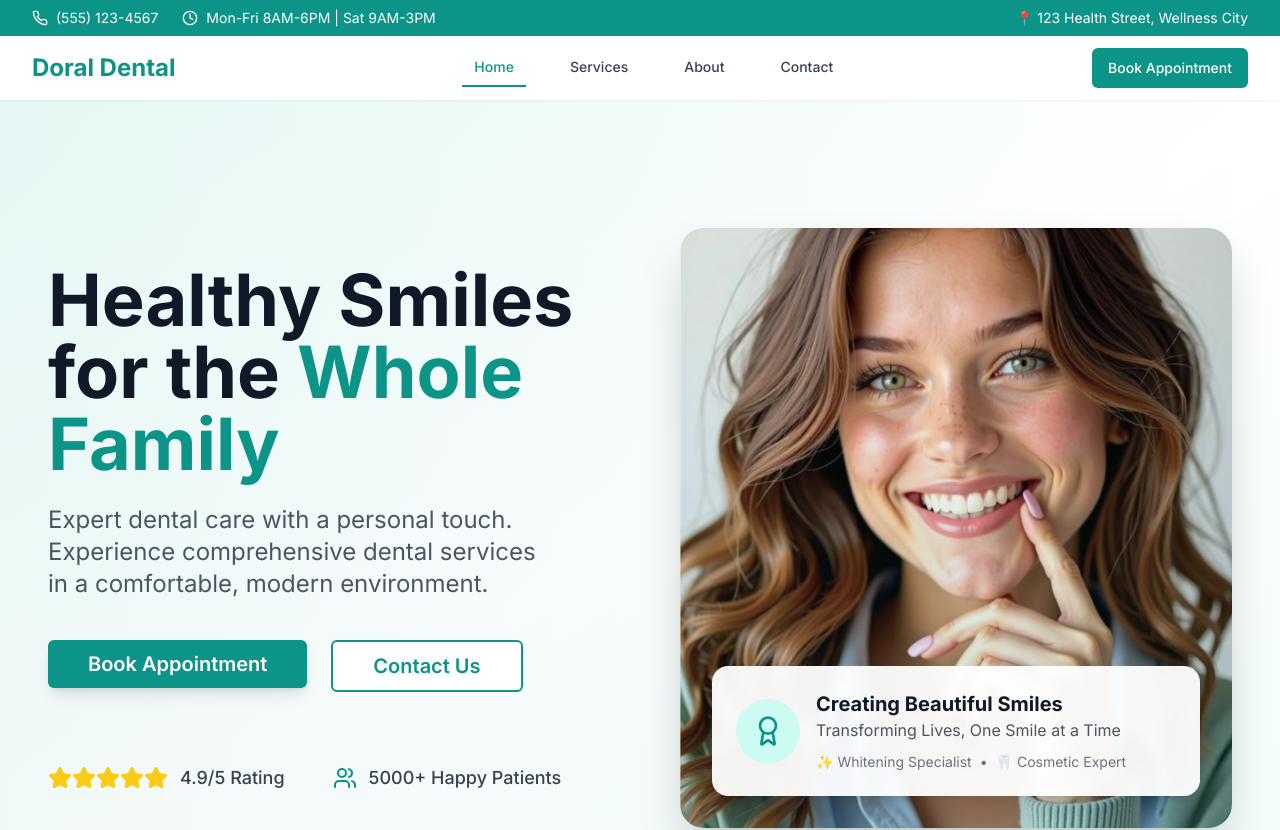
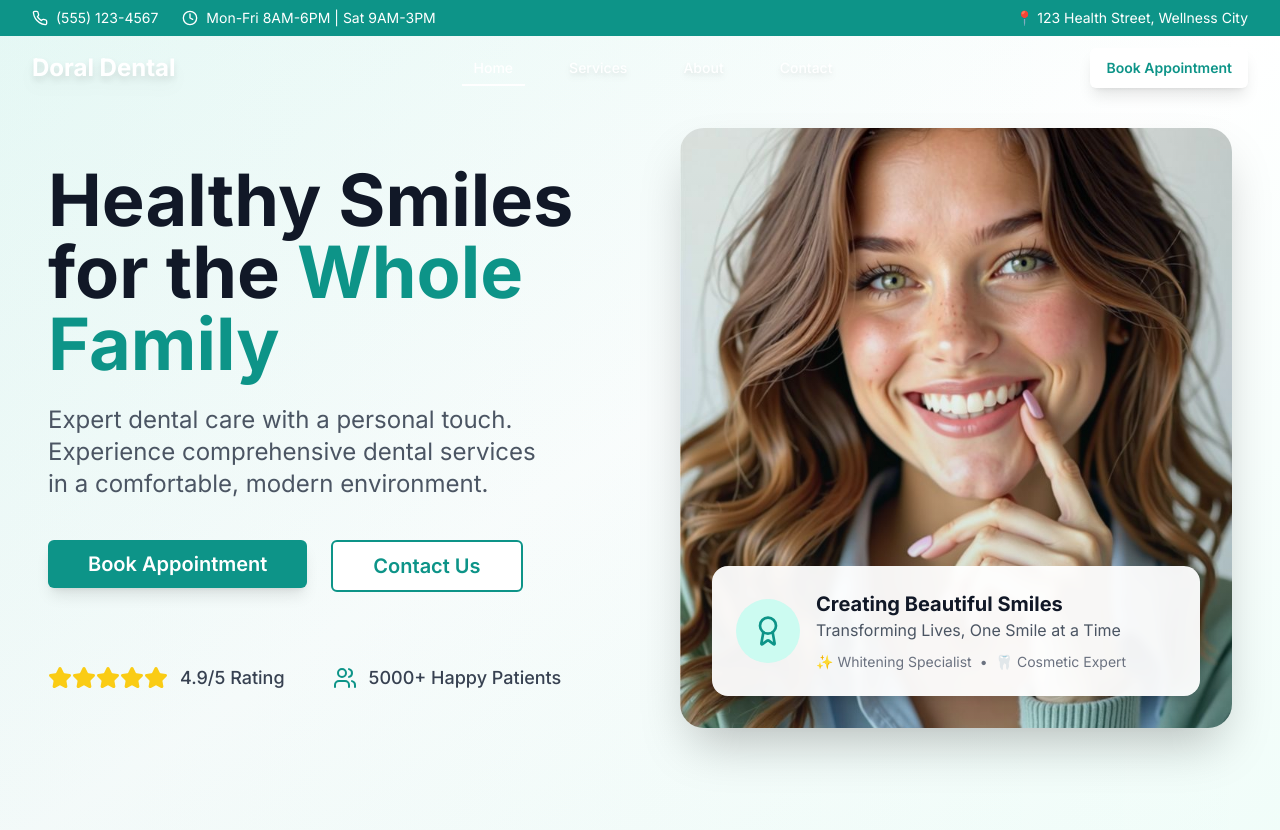
Before and after one commit to kirillrealtor/health-link-web-craft, a React (Vite) app: page / in a window 1280 px wide. Shown: the top 830 px of the page. Built offline with nearby package versions, Linux system fonts and the light colour scheme.

Commit message:
Create Transparent Navbar with Professional Hover Effects

```diff
--- a/src/components/Header.tsx
+++ b/src/components/Header.tsx
@@ -1,10 +1,11 @@
-import React, { useState } from 'react';
+import React, { useState, useEffect } from 'react';
 import { Menu, X, Phone, Clock } from 'lucide-react';
 import { Button } from '@/components/ui/button';
 import { NavLink } from 'react-router-dom';
 
 const Header = () => {
   const [isMenuOpen, setIsMenuOpen] = useState(false);
+  const [isScrolled, setIsScrolled] = useState(false);
 
   const navigation = [
     { name: 'Home', href: '/' },
@@ -12,6 +13,16 @@ const Header = () => {
     { name: 'About', href: '/about' },
     { name: 'Contact', href: '/contact' },
   ];
+
+  // Handle scroll effect for navbar background
+  useEffect(() => {
+    const handleScroll = () => {
+      setIsScrolled(window.scrollY > 50);
+    };
+
+    window.addEventListener('scroll', handleScroll);
+    return () => window.removeEventListener('scroll', handleScroll);
+  }, []);
 
   const handleBookAppointment = () => {
     // Scroll to contact form on homepage or navigate to contact page
@@ -38,13 +49,21 @@ const Header = () => {
   };
 
   return (
-    <header className="bg-white shadow-sm sticky top-0 z-50">
+    <header className={`fixed top-0 left-0 right-0 z-50 transition-all duration-300 ${
+      isScrolled
+        ? 'bg-white/95 backdrop-blur-md shadow-lg'
+        : 'bg-transparent'
+    }`}>
       {/* Top bar */}
-      <div className="bg-teal-600 text-white py-2">
+      <div className={`transition-all duration-300 ${
+        isScrolled
+          ? 'bg-teal-600/95 backdrop-blur-md text-white py-1'
+          : 'bg-teal-600 text-white py-2'
+      }`}>
         <div className="max-w-7xl mx-auto px-4 sm:px-6 lg:px-8">
           <div className="flex justify-between items-center text-sm">
             <div className="flex items-center space-x-6">
-              <div className="flex items-center cursor-pointer" onClick={handlePhoneCall}>
+              <div className="flex items-center cursor-pointer hover:text-teal-200 transition-colors" onClick={handlePhoneCall}>
                 <Phone className="h-4 w-4 mr-2" />
                 <span>(555) 123-4567</span>
               </div>
@@ -64,7 +83,9 @@ const Header = () => {
       <nav className="max-w-7xl mx-auto px-4 sm:px-6 lg:px-8">
         <div className="flex justify-between items-center h-16">
           <div className="flex items-center">
-            <NavLink to="/" className="text-2xl font-bold text-teal-600">
+            <NavLink to="/" className={`text-2xl font-bold transition-colors duration-300 ${
+              isScrolled ? 'text-teal-600' : 'text-white drop-shadow-lg'
+            }`}>
               Doral Dental
             </NavLink>
           </div>
@@ -76,15 +97,30 @@ const Header = () => {
                 <NavLink
                   key={item.name}
                   to={item.href}
-                  className={({ isActive }) =>
-                    `px-3 py-2 text-sm font-medium transition-colors duration-200 ${
-                      isActive
-                        ? 'text-teal-600 border-b-2 border-teal-600'
-                        : 'text-gray-700 hover:text-teal-600'
-                    }`
-                  }
+                  className={({ isActive }) => {
+                    const baseClasses = `relative px-3 py-2 text-sm font-medium transition-all duration-300 group`;
+                    const colorClasses = isScrolled
+                      ? (isActive
+                          ? 'text-teal-600'
+                          : 'text-gray-700 hover:text-teal-600')
+                      : (isActive
+                          ? 'text-white'
+                          : 'text-white/90 hover:text-white drop-shadow-md');
+
+                    return `${baseClasses} ${colorClasses}`;
+                  }}
                 >
-                  {item.name}
+                  {({ isActive }) => (
+                    <>
+                      {item.name}
+                      {/* Animated underline */}
+                      <span className={`absolute bottom-0 left-0 h-0.5 transition-all duration-300 group-hover:w-full ${
+                        isActive ? 'w-full' : 'w-0'
+                      } ${
+                        isScrolled ? 'bg-teal-600' : 'bg-white'
+                      }`}></span>
+                    </>
+                  )}
                 </NavLink>
               ))}
             </div>
@@ -92,7 +128,11 @@ const Header = () => {
 
           <div className="hidden md:block">
             <Button
-              className="bg-teal-600 hover:bg-teal-700 text-white"
+              className={`transition-all duration-300 font-semibold ${
+                isScrolled
+                  ? 'bg-teal-600 hover:bg-teal-700 text-white shadow-lg hover:shadow-xl'
+                  : 'bg-white text-teal-600 hover:bg-gray-100 shadow-lg hover:shadow-xl'
+              }`}
               onClick={handleBookAppointment}
             >
               Book Appointment
@@ -103,7 +143,9 @@ const Header = () => {
           <div className="md:hidden">
             <button
               onClick={() => setIsMenuOpen(!isMenuOpen)}
-              className="text-gray-700 hover:text-teal-600 transition-colors"
+              className={`transition-colors duration-300 ${
+                isScrolled ? 'text-gray-700 hover:text-teal-600' : 'text-white hover:text-teal-200'
+              }`}
             >
               {isMenuOpen ? <X className="h-6 w-6" /> : <Menu className="h-6 w-6" />}
             </button>
@@ -113,13 +155,13 @@ const Header = () => {
         {/* Mobile menu */}
         {isMenuOpen && (
           <div className="md:hidden">
-            <div className="px-2 pt-2 pb-3 space-y-1 sm:px-3 bg-white border-t">
+            <div className="px-2 pt-2 pb-3 space-y-1 sm:px-3 bg-white/95 backdrop-blur-md border-t shadow-lg rounded-b-lg">
               {navigation.map((item) => (
                 <NavLink
                   key={item.name}
                   to={item.href}
                   className={({ isActive }) =>
-                    `block px-3 py-2 text-base font-medium transition-colors duration-200 ${
+                    `block px-3 py-2 text-base font-medium transition-all duration-300 relative group ${
                       isActive
                         ? 'text-teal-600 bg-teal-50'
                         : 'text-gray-700 hover:text-teal-600 hover:bg-gray-50'
@@ -127,12 +169,20 @@ const Header = () => {
                   }
                   onClick={() => setIsMenuOpen(false)}
                 >
-                  {item.name}
+                  {({ isActive }) => (
+                    <>
+                      {item.name}
+                      {/* Mobile underline animation */}
+                      <span className={`absolute bottom-0 left-3 h-0.5 bg-teal-600 transition-all duration-300 group-hover:w-[calc(100%-24px)] ${
+                        isActive ? 'w-[calc(100%-24px)]' : 'w-0'
+                      }`}></span>
+                    </>
+                  )}
                 </NavLink>
               ))}
               <div className="px-3 py-2">
                 <Button
-                  className="w-full bg-teal-600 hover:bg-teal-700 text-white"
+                  className="w-full bg-teal-600 hover:bg-teal-700 text-white shadow-lg hover:shadow-xl transition-all duration-300"
                   onClick={() => {
                     handleBookAppointment();
                     setIsMenuOpen(false);
```
